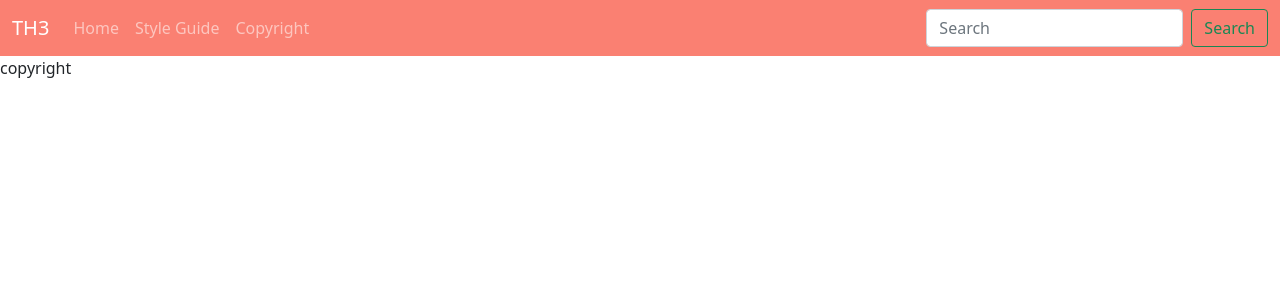
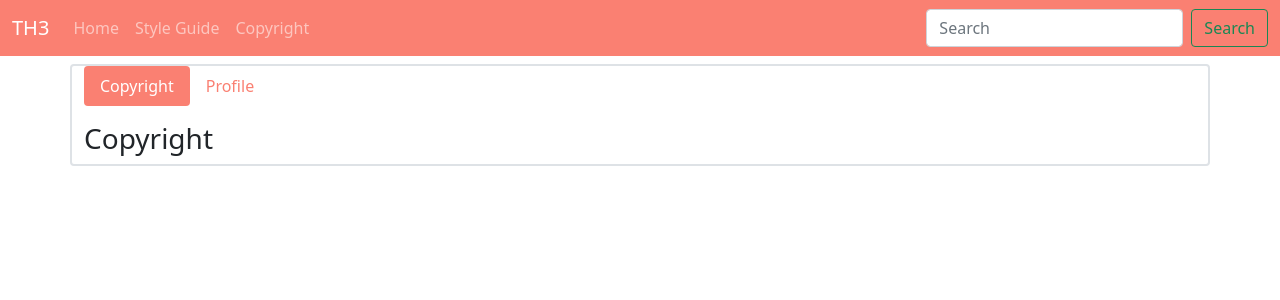
Before and after one commit to Th3Dennis/nextjs-mpa, a Next.js app: page /copyright in a window 1280 px wide. Shown: the top 300 px of the page. Built offline with nearby package versions, Linux system fonts and the light colour scheme.

Commit message:
Add bootstrap js

```diff
--- a/pages/_app.js
+++ b/pages/_app.js
@@ -1,13 +1,17 @@
 import Layout from "../components/_layout";
 import '../styles/bootstrap.css'
+import Script from "next/script";
 
 
 
 function MyApp({ Component, pageProps }) {
   return (
+    <>
+    <Script src="https://cdn.jsdelivr.net/npm/bootstrap@5.1.3/dist/js/bootstrap.bundle.min.js" integrity="sha384-ka7Sk0Gln4gmtz2MlQnikT1wXgYsOg+OMhuP+IlRH9sENBO0LRn5q+8nbTov4+1p" crossorigin="anonymous"/>
     <Layout>
       <Component {...pageProps} />
     </Layout>
+    </>
   );
 }
 
--- a/pages/copyright.js
+++ b/pages/copyright.js
@@ -1,7 +1,56 @@
-import React from 'react'
+import React from "react";
 
 export default function copyright() {
   return (
-    <div>copyright</div>
-  )
+    <div className="container border border-2 mt-2 rounded">
+      <ul className="nav nav-pills mb-3" id="pills-tab" role="tablist">
+        <li className="nav-item" role="presentation">
+          <button
+            className="nav-link active"
+            id="pills-copyright-tab"
+            data-bs-toggle="pill"
+            data-bs-target="#pills-copyright"
+            type="button"
+            role="tab"
+            aria-controls="pills-copyright"
+            aria-selected="true"
+          >
+            Copyright
+          </button>
+        </li>
+        <li className="nav-item" role="presentation">
+          <button
+            className="nav-link"
+            id="pills-licenses-tab"
+            data-bs-toggle="pill"
+            data-bs-target="#pills-licenses"
+            type="button"
+            role="tab"
+            aria-controls="pills-licenses"
+            aria-selected="false"
+          >
+            Profile
+          </button>
+        </li>
+      </ul>
+      <div className="tab-content" id="pills-tabContent">
+        <div
+          className="tab-pane fade show active"
+          id="pills-copyright"
+          role="tabpanel"
+          aria-labelledby="pills-home-tab"
+        >
+            <h3>Copyright</h3>
+        </div>
+        <div
+          className="tab-pane fade"
+          id="pills-licenses"
+          role="tabpanel"
+          aria-labelledby="pills-profile-tab"
+        >
+            <h3>Licenses</h3>
+        </div>
+      </div>
+    </div>
+  );
 }
```
